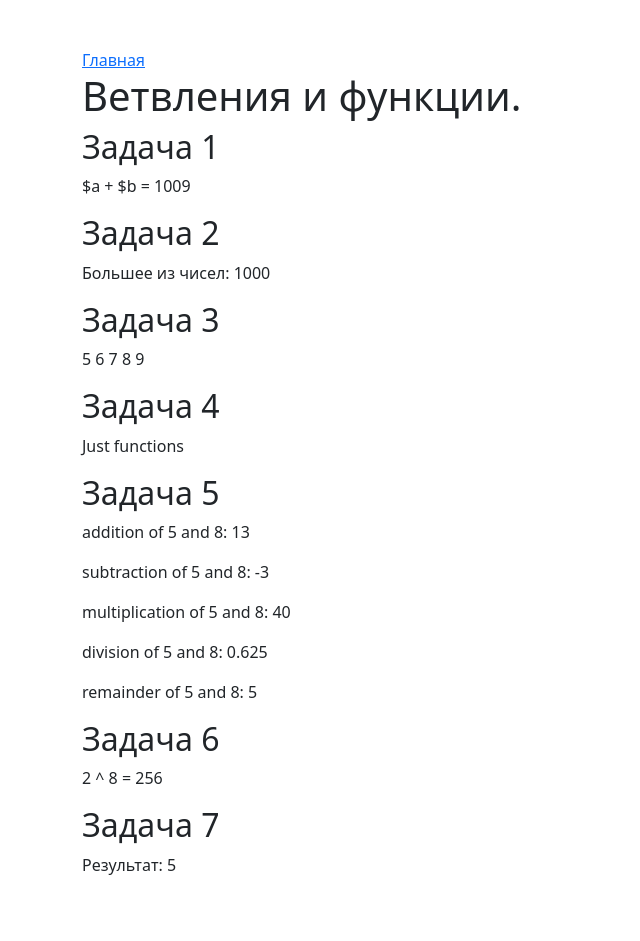
After one commit to DrDeLaBill/PHP-test-site, a PHP site: page /functions.php in a window 1280 px wide. The commit adds this page. Shown: the whole page, without its empty margins (0-640 px from the left). Run offline with PHP 8.4, Linux system fonts and the light colour scheme.

Commit message:
ветвления и функции

```diff
--- /dev/null
+++ b/functions.php
@@ -0,0 +1,147 @@
+<!DOCTYPE HTML>
+
+<html lang="ru">
+<head>
+    <meta charset="utf-8">
+    <meta name="viewport" content="width=device-width, initial-scale=1">
+
+    <!-- Bootstrap CSS -->
+    <link href="https://cdn.jsdelivr.net/npm/bootstrap@5.0.1/dist/css/bootstrap.min.css" rel="stylesheet" integrity="sha384-+0n0xVW2eSR5OomGNYDnhzAbDsOXxcvSN1TPprVMTNDbiYZCxYbOOl7+AMvyTG2x" crossorigin="anonymous">
+
+    <title>Задание</title>
+</head>
+
+<body>
+  <div class="container">
+      <div class="row">
+          <div class="col my-5">
+              <a href="index.php">Главная</a>
+                  <?php
+
+                      echo "<h1>Ветвления и функции.</h1>";
+                      echo "<h2>Задача 1</h2>";
+                      const VAL_A = 9;
+                      const VAL_B = 1000;
+                      $a = VAL_A;
+                      $b = VAL_B;
+                      if ($a >= 0 && $b >= 0) {
+                          echo '<p>$a + $b = ' . ($a + $b) . '<p>';
+                      } elseif ($a < 0 && $b < 0) {
+                          echo '<p>$a - $b = ' . ($a - $b) . '<p>';
+                      } else {
+                          echo '<p>$a * $b = ' . ($a * $b) . '<p>';
+                      }
+
+                      echo "<h2>Задача 2</h2>";
+                      echo '<p>Большее из чисел: ' . ($a > $b ? $a : $b) . '<p>';
+
+                      echo "<h2>Задача 3</h2>";
+                      $a = rand(0, 9);
+                      echo "<p>";
+                      switch ($a) {
+                        case 0:
+                            echo "0 ";
+                        case 1:
+                            echo "1 ";
+                        case 2:
+                            echo "2 ";
+                        case 3:
+                            echo "3 ";
+                        case 4:
+                            echo "4 ";
+                        case 5:
+                            echo "5 ";
+                        case 6:
+                            echo "6 ";
+                        case 7:
+                            echo "7 ";
+                        case 8:
+                            echo "8 ";
+                        case 9:
+                            echo "9</p>";
+                      }
+
+                      echo "<h2>Задача 4</h2>";
+                      echo '<p>Just functions<p>';
+                      function addition($a, $b) {
+                          return $a + $b;
+                      }
+
+                      function subtraction($a, $b) {
+                          return $a - $b;
+                      }
+
+                      function multiplication($a, $b) {
+                          return $a * $b;
+                      }
+
+                      function division($a, $b) {
+                          return $a / $b;
+                      }
+
+                      function remainderOfTheDivision($a, $b) {
+                          return $a % $b;
+                      }
+
+                      echo "<h2>Задача 5</h2>";
+                      function mathOperation($arg1, $arg2, $operation) {
+                          switch ($operation) {
+                              case 'addition':
+                                  $resault = addition($arg1, $arg2);
+                                  break;
+                              case 'subtraction':
+                                  $resault = subtraction($arg1, $arg2);
+                                  break;
+                              case 'multiplication':
+                                  $resault = multiplication($arg1, $arg2);
+                                  break;
+                              case 'division':
+                                  $resault = division($arg1, $arg2);
+                                  break;
+                              case 'remainder':
+                                  $resault = remainderOfTheDivision($arg1, $arg2);
+                                  break;
+                            }
+                          echo "<p>{$operation} of {$arg1} and {$arg2}: {$resault}</p>";
+                      }
+                      $arg1 = 5;
+                      $arg2 = 8;
+                      mathOperation($arg1, $arg2, 'addition');
+                      mathOperation($arg1, $arg2, 'subtraction');
+                      mathOperation($arg1, $arg2, 'multiplication');
+                      mathOperation($arg1, $arg2, 'division');
+                      mathOperation($arg1, $arg2, 'remainder');
+
+                      echo "<h2>Задача 6</h2>";
+                      function power($val, $pow) {
+                          if ($pow > 0) {
+                              return $val * power($val, --$pow);
+                          }
+                          return 1;
+                      }
+                      echo "<p>2 ^ 8 = " . (power(2, 8)) . "</p>";
+
+                      echo "<h2>Задача 7</h2>";
+                      function getBigger($arg1, $arg2) {
+                          return $arg1 > $arg2 ? $arg1 : $arg2;
+                      }
+
+                      function getLower($arg1, $arg2) {
+                          return $arg1 < $arg2 ? $arg1 : $arg2;
+                      }
+
+                      echo "<p>Результат: ";
+                      if ($a * $b > 100 and $a * $b < 1000) {
+                          echo getBigger($a, $b) - getLower($a, $b);
+                      } elseif ($a * $b > 1000) {
+                          echo $a * $b / getBigger($a, $b);
+                      } else {
+                          echo "nope";
+                      }
+                      echo "</p>";
+                  ?>
+                </div>
+              </div>
+            </div>
+</body>
+</html>
--- a/index.php
+++ b/index.php
@@ -13,8 +13,8 @@
         <div class="container">
             <div class="row">
                 <div class="col my-5">
-                    <a href="basics.php">1. Основы PHP</a>
-
+                    <p><a href="basics.php">1. Основы PHP</a></p>
+                    <p><a href="functions.php">2. Ветвления и функции</a></p>
                 </div>
             </div>
         </div>
```
